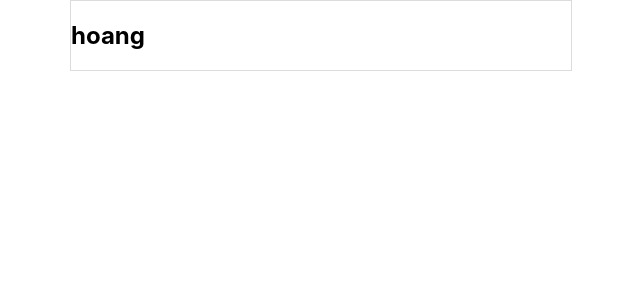
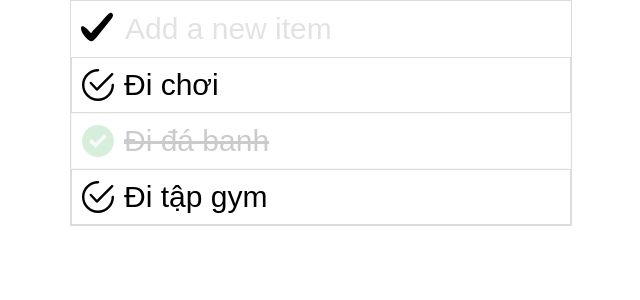
Before and after one commit to HoangNguyen58TH1/LearnReactJS, a React (Create React App) app: page / in a window 1280 px wide. Shown: the top 300 px of the page, without its empty margins (319-959 px from the left). Built offline with nearby package versions, Linux system fonts and the light colour scheme.

Commit message:
propTpes

```diff
--- a/package.json
+++ b/package.json
@@ -7,6 +7,7 @@
     "@testing-library/react": "^11.1.0",
     "@testing-library/user-event": "^12.1.10",
     "classnames": "^2.2.6",
+    "prop-types": "^15.7.2",
     "react": "^17.0.1",
     "react-dom": "^17.0.1",
     "react-scripts": "4.0.1",
--- a/src/App.js
+++ b/src/App.js
@@ -2,7 +2,7 @@ import React, { Component } from 'react';
 import './App.css';
 import TodoItem from './components/TodoItem';
 import tick from './images/tick_all.svg'
-import Accordion from './components/Accordion.js'
+// import Accordion from './components/Accordion.js'
 
 class App extends Component {
   constructor() {
@@ -64,8 +64,8 @@ class App extends Component {
     const { todoItems, newItem } = this.state
       return (
       <div className="App">
-        {/* <div className="Header">
-          <img src={tick} width="32" height="32" />
+        <div className="Header">
+          <img src={tick} width="32" height="32" alt="img here"/>
           <input
             type="text"
             placeholder="Add a new item"
@@ -79,11 +79,11 @@ class App extends Component {
             <TodoItem key={index} item={item} onClick={this.onItemClicked(item) } />
           ))
         }
-        { todoItems.length === 0 && 'Nothings here.' } */}
+        { todoItems.length === 0 && 'Nothings here.' }
 
-        <Accordion heading="hoang">
+        {/* <Accordion heading="hoang">
           content children
-        </Accordion>
+        </Accordion> */}
       </div>
     );
   }
--- a/src/components/TodoItem.js
+++ b/src/components/TodoItem.js
@@ -1,6 +1,8 @@
-import { Component } from 'react';
+import React, { Component } from 'react';
+import classNames from 'classnames';
+import propTypes from 'prop-types'
+
 import './TodoItem.css'
-import classNames from 'classnames';
 import checkImg from '../images/check.svg'
 import checkCompletedImg from '../images/check-completed.svg'
 
@@ -24,4 +26,12 @@ class TodoItem extends Component {
   }
 }
 
+TodoItem.propTypes = {
+  item: propTypes.shape({
+    title: propTypes.string.isRequired,
+    isComplete: propTypes.bool.isRequired
+  }),
+  onClick: propTypes.func
+}
+
 export default TodoItem;
```
Also changed, not shown: 1 other file (tests, documents, lock files or other folders).
